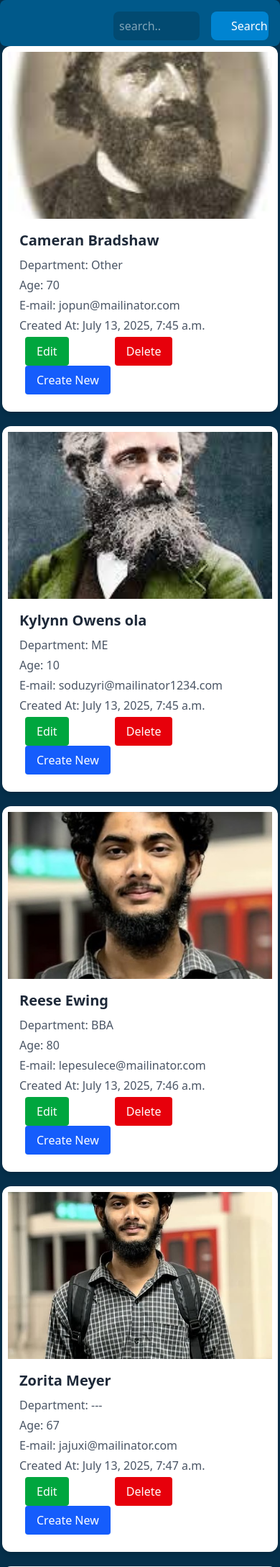
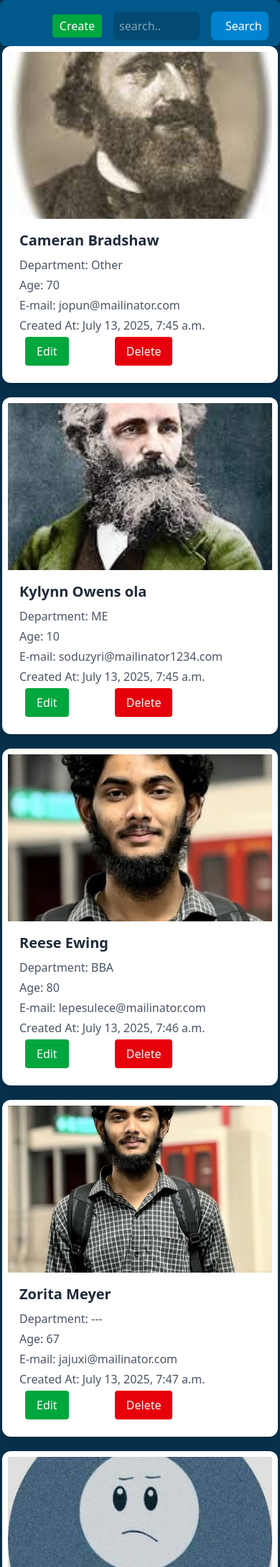
Before and after one commit to Mostakim15/student_management-_system, a Django app: page / in a window 390 px wide. Shown: the top 2177 px of the page at 72% size. Run offline with Django 5.2, Linux system fonts and the light colour scheme; data comes from the database, SQL or seed files in the repository.

Commit message:
edit template for phone

```diff
--- a/templates/home/home.html
+++ b/templates/home/home.html
@@ -13,15 +13,16 @@
             <div class="flex hidden md:flex space-x-4 pt-[4px] text-[17px]">
                 <li><a href="{% url 'home' %}" class="text-white sm:pr-[60px] hover:text-sky-200">Home</a></li>
                 <li><a href="{% url 'create' %}" class="text-white sm:pr-[60px] hover:text-sky-200">Create</a></li>
-                <li><a href="#" class="text-white sm:pr-[60px] hover:text-sky-200">Edit</a></li>
+                {% comment %} <li><a href="#" class="text-white sm:pr-[60px] hover:text-sky-200">Edit</a></li> {% endcomment %}
                 <li><a href="#" class="text-white sm:pr-[60px] hover:text-sky-200">Delete</a></li>
             </div>
             <div class="flex space-x-4 ml-auto sm:mb-[22px] sm:ml-[0px]">
+                <li class="mt-2"><a href="{% url 'create' %}" class="bg-green-600 text-white px-[10px] py-[5px] rounded hover:bg-green-700 transition md:hidden" >Create</a></li>
                 <li class="pb-[2px] ">
                     <form method="GET" action="" class ="flex space-x-2">
                         <input type="text" placeholder="search.." class="p-2 w-30 h-auto sm:w-auto rounded-lg border-sky-600 bg-sky-900 text-white" name="search">
 
-                        <button type="submit" class="bg-sky-600 hover:bg-sky-700 ml-2  text-white px-7  py-2 rounded-lg w-20 h-auto sm:w-auto">Search</button>
+                        <button type="submit" class="bg-sky-600 hover:bg-sky-700 ml-2  text-white px-5 py-2 rounded-lg w-20 h-auto sm:w-auto">Search</button>
                     </form>
                 </li>
             </div>
@@ -48,7 +49,7 @@
 
                     <a href="{% url 'edit' student.id %}" class="inline-block bg-green-600 text-white px-4 py-2 rounded hover:bg-green-700 transition ml-2">Edit</a>
                     <a href="{% url 'delete_student' student.id %}" class="inline-block bg-red-600 text-white px-4 py-2 rounded hover:bg-red-700 transition ml-[60px] mb:ml-[93px]">Delete</a>
-                    <a href="{% url 'create' %}" class="inline-block md:hidden bg-blue-600 text-white px-4 py-2 rounded hover:bg-blue-700 transition ml-2">Create New</a>
+                    {% comment %} <a href="{% url 'create' %}" class="inline-block md:hidden bg-blue-600 text-white px-4 py-2 rounded hover:bg-blue-700 transition ml-2">Create New</a> {% endcomment %}
                 </div>
             </div>
         {% endfor %}
```
